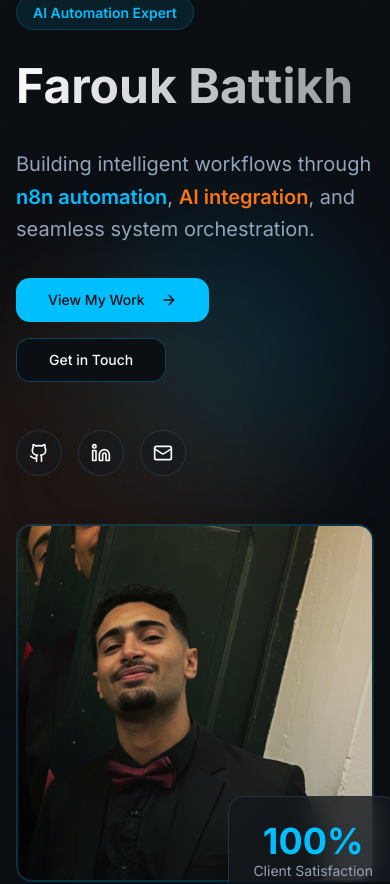
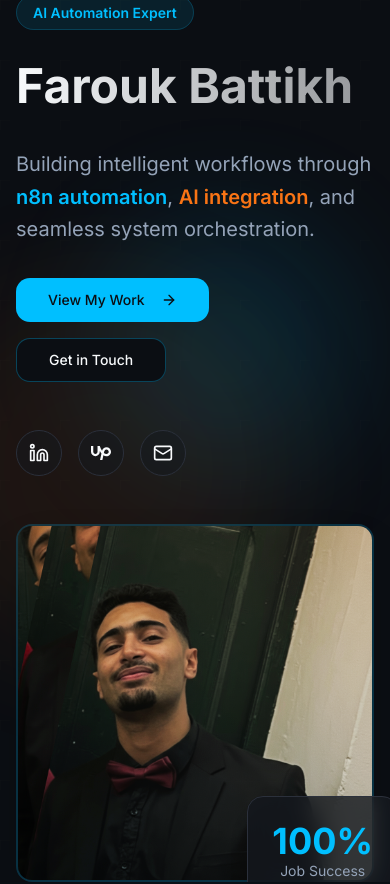
Before and after one commit to FARUKxKUN/fb-pro-portfolio, a React (Vite) app: page / in a window 390 px wide. Shown: the top 884 px of the page. Built offline with nearby package versions, Linux system fonts and the light colour scheme; the HTML template or start-up script is replaced by a standard one.

Commit message:
Update contact and social links
Update phone number, email, LinkedIn, and Upwork links in the contact and hero sections.

```diff
--- a/src/components/Contact.tsx
+++ b/src/components/Contact.tsx
@@ -34,8 +34,8 @@ const Contact = () => {
                   </div>
                   <div>
                     <h3 className="font-semibold mb-1">Email</h3>
-                    <a href="mailto:contact@faroukbattikh.com" className="text-sm text-muted-foreground hover:text-primary transition-colors">
-                      contact@faroukbattikh.com
+                    <a href="mailto:battikhfaroukwork@gmail.com" className="text-sm text-muted-foreground hover:text-primary transition-colors">
+                      battikhfaroukwork@gmail.com
                     </a>
                   </div>
                 </div>
@@ -50,8 +50,8 @@ const Contact = () => {
                   </div>
                   <div>
                     <h3 className="font-semibold mb-1">Phone</h3>
-                    <a href="tel:+1234567890" className="text-sm text-muted-foreground hover:text-primary transition-colors">
-                      +1 (234) 567-890
+                    <a href="tel:+21621298551" className="text-sm text-muted-foreground hover:text-primary transition-colors">
+                      +216 21 298 551
                     </a>
                   </div>
                 </div>
--- a/src/components/Hero.tsx
+++ b/src/components/Hero.tsx
@@ -1,5 +1,5 @@
 import { Button } from "@/components/ui/button";
-import { ArrowRight, Github, Linkedin, Mail } from "lucide-react";
+import { ArrowRight, Linkedin, Mail } from "lucide-react";
 import heroPhoto from "@/assets/hero-photo.jpg";
 
 const Hero = () => {
@@ -58,19 +58,25 @@ const Hero = () => {
             {/* Social Links */}
             <div className="flex gap-4 pt-4">
               <a
-                href="#"
-                className="p-3 rounded-full bg-card/50 border border-border hover:border-primary/50 hover:bg-primary/10 backdrop-blur-sm transition-all duration-300 hover:scale-110"
-              >
-                <Github className="h-5 w-5" />
-              </a>
-              <a
-                href="#"
+                href="https://www.linkedin.com/in/faruk-battikh-sec/"
+                target="_blank"
+                rel="noopener noreferrer"
                 className="p-3 rounded-full bg-card/50 border border-border hover:border-primary/50 hover:bg-primary/10 backdrop-blur-sm transition-all duration-300 hover:scale-110"
               >
                 <Linkedin className="h-5 w-5" />
               </a>
               <a
-                href="#"
+                href="https://www.upwork.com/freelancers/farukauto"
+                target="_blank"
+                rel="noopener noreferrer"
+                className="p-3 rounded-full bg-card/50 border border-border hover:border-primary/50 hover:bg-primary/10 backdrop-blur-sm transition-all duration-300 hover:scale-110"
+              >
+                <svg className="h-5 w-5" viewBox="0 0 24 24" fill="currentColor">
+                  <path d="M18.561 13.158c-1.102 0-2.135-.467-3.074-1.227l.228-1.076.008-.042c.207-1.143.849-3.06 2.839-3.06 1.492 0 2.703 1.212 2.703 2.703-.001 1.489-1.212 2.702-2.704 2.702zm0-8.14c-2.539 0-4.51 1.649-5.31 4.366-1.22-1.834-2.148-4.036-2.687-5.892H7.828v7.112c-.002 1.406-1.141 2.546-2.547 2.548-1.405-.002-2.543-1.143-2.545-2.548V3.492H0v7.112c0 2.914 2.37 5.303 5.281 5.303 2.913 0 5.283-2.389 5.283-5.303v-1.19c.529 1.107 1.182 2.229 1.974 3.221l-1.673 7.873h2.797l1.213-5.71c1.063.679 2.285 1.109 3.686 1.109 3 0 5.439-2.452 5.439-5.45 0-3-2.439-5.439-5.439-5.439z"/>
+                </svg>
+              </a>
+              <a
+                href="mailto:battikhfaroukwork@gmail.com"
                 className="p-3 rounded-full bg-card/50 border border-border hover:border-primary/50 hover:bg-primary/10 backdrop-blur-sm transition-all duration-300 hover:scale-110"
               >
                 <Mail className="h-5 w-5" />
@@ -93,7 +99,7 @@ const Hero = () => {
             <div className="absolute -bottom-6 -right-6 bg-card/80 backdrop-blur-md border border-border rounded-2xl p-6 shadow-xl">
               <div className="text-center">
                 <div className="text-4xl font-bold text-primary">100%</div>
-                <div className="text-sm text-muted-foreground">Client Satisfaction</div>
+                <div className="text-sm text-muted-foreground">Job Success</div>
               </div>
             </div>
           </div>
```
